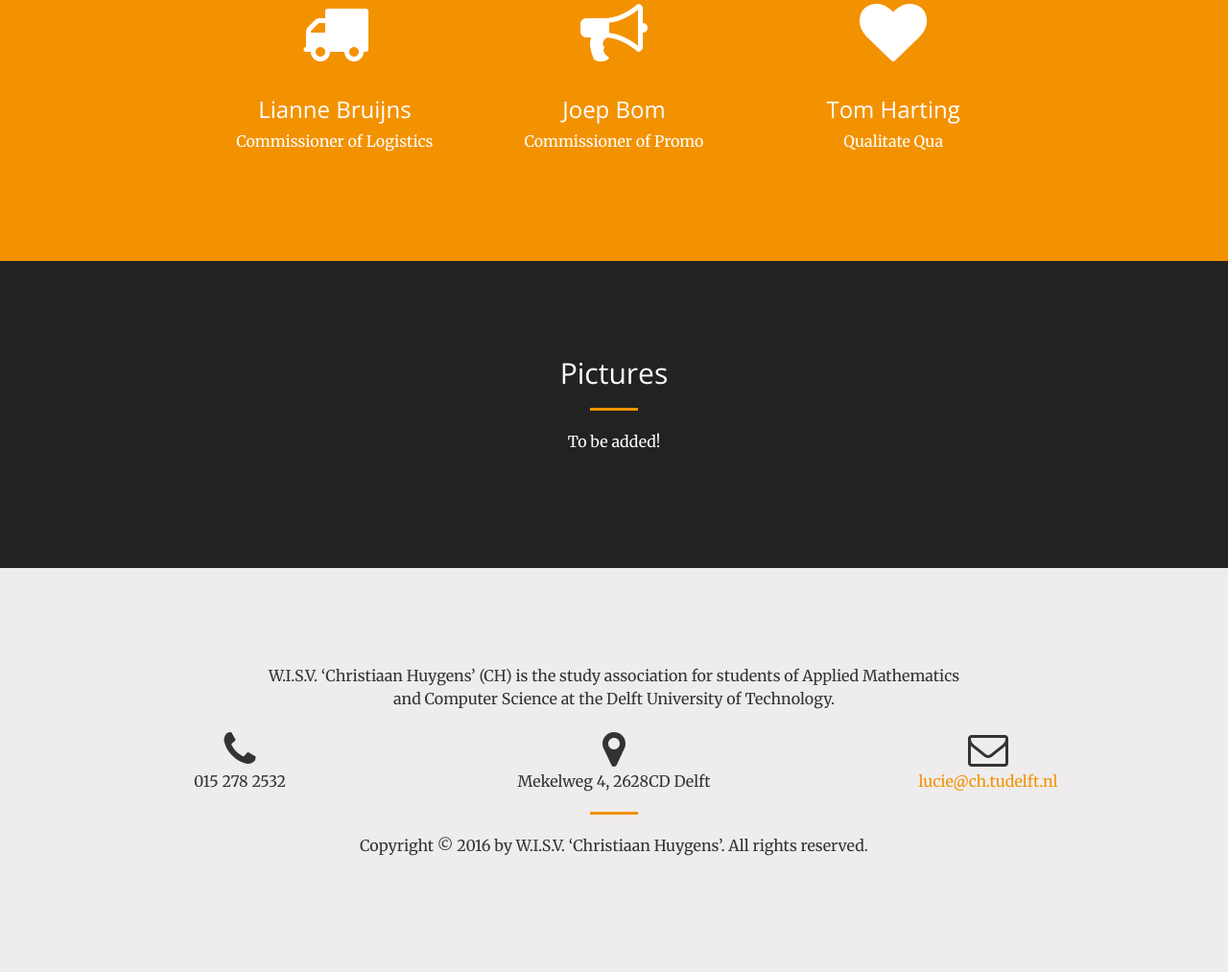
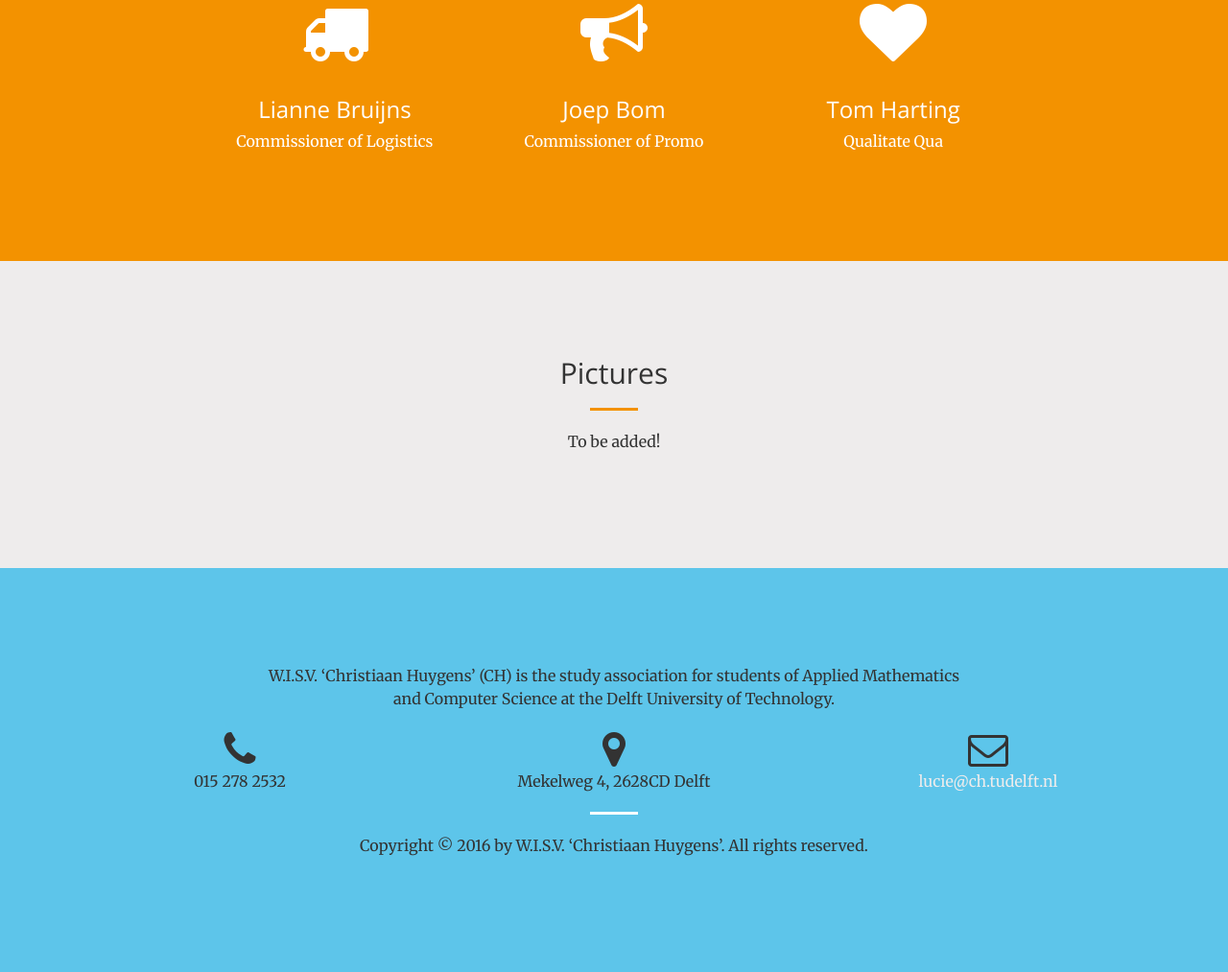
Before and after one commit to WISVCH/lucie-60-website, a PHP site: page / in a window 1280 px wide. Shown: the part 2399-3412 px from the top of the page at 96% size. Run offline with PHP 8.4, Linux system fonts and the light colour scheme.

Commit message:
structure change

```diff
--- a/css/creative.css
+++ b/css/creative.css
@@ -30,6 +30,10 @@ a {
     -webkit-transition: all .35s;
     -moz-transition: all .35s;
     transition: all .35s;
+}
+
+a.light {
+    color: #eeecec;
 }
 
 a:hover,
--- a/index.html
+++ b/index.html
@@ -249,7 +249,7 @@
         </div>
     </section>
 
-    <section class="bg-dark" id="pictures">
+    <section id="pictures">
         <div class="container">
             <div class="row">
                 <div class="col-lg-8 col-lg-offset-2 text-center">
@@ -266,7 +266,7 @@
 
 
 
-    <section id="contact">
+    <section class="bg-secondary" id="contact">
     	<div class="container">
     		<div class ="row">
     			<div class="col-lg-8 col-lg-offset-2 text-center">
@@ -281,12 +281,12 @@
                 <div class="col-lg-4 text-center">
                     <i class="fa fa-map-marker fa-3x wow bounceIn" data-wow-delay=".1s"></i>
                     <p>Mekelweg 4, 2628CD Delft</p>
-                    <hr class="primary">
+                    <hr class="light">
                 </div>
 
                 <div class="col-lg-4 text-center">
                     <i class="fa fa-envelope-o fa-3x wow bounceIn" data-wow-delay=".1s"></i>
-                    <p><a href="mailto:lucie@ch.tudelft.nl">lucie@ch.tudelft.nl</a></p>
+                    <p><a href="mailto:lucie@ch.tudelft.nl" class="light">lucie@ch.tudelft.nl</a></p>
                 </div>
 
                 <div class="col-lg-8 col-lg-offset-2 text-center">
```
